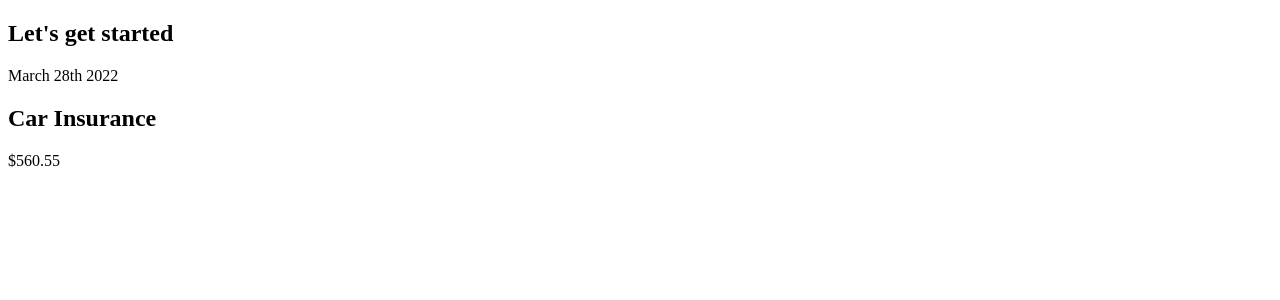
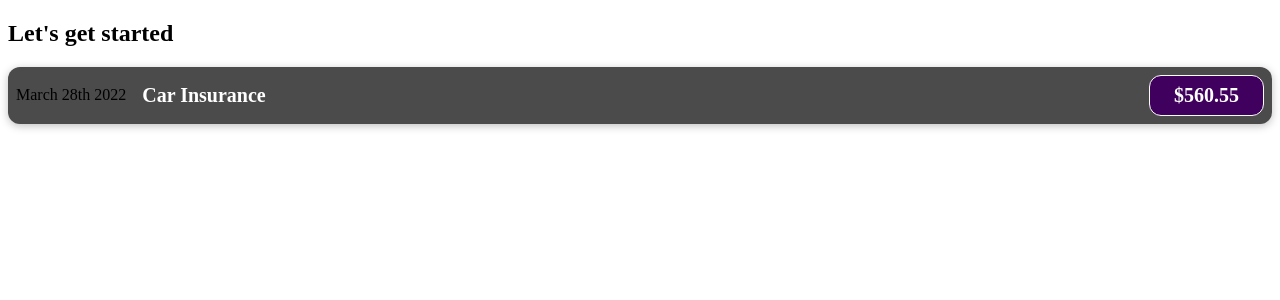
Before and after one commit to 29RahulKhandelwal/Reactjs, a React (Create React App) app in the folder 03 - React Basics and Working with components/expense-tracker/: page / in a window 1280 px wide. Shown: the top 300 px of the page. Built offline with nearby package versions, Linux system fonts and the light colour scheme.

Commit message:
added css to elements

```diff
--- a/03 - React Basics and Working with components/expense-tracker/src/components/ExpenseItem.js
+++ b/03 - React Basics and Working with components/expense-tracker/src/components/ExpenseItem.js
@@ -1,11 +1,13 @@
+import "./ExpenseItem.css";
+
 function ExpenseItem(){
     return (
-    <div>
+    <div className="expense-item">
         <div>March 28th 2022</div>
-        <div>
+        <div className="expense-item__description">
             <h2>Car Insurance</h2>
         </div>
-        <div>$560.55</div>
+        <div className="expense-item__price">$560.55</div>
     </div>
     )
 }
```
